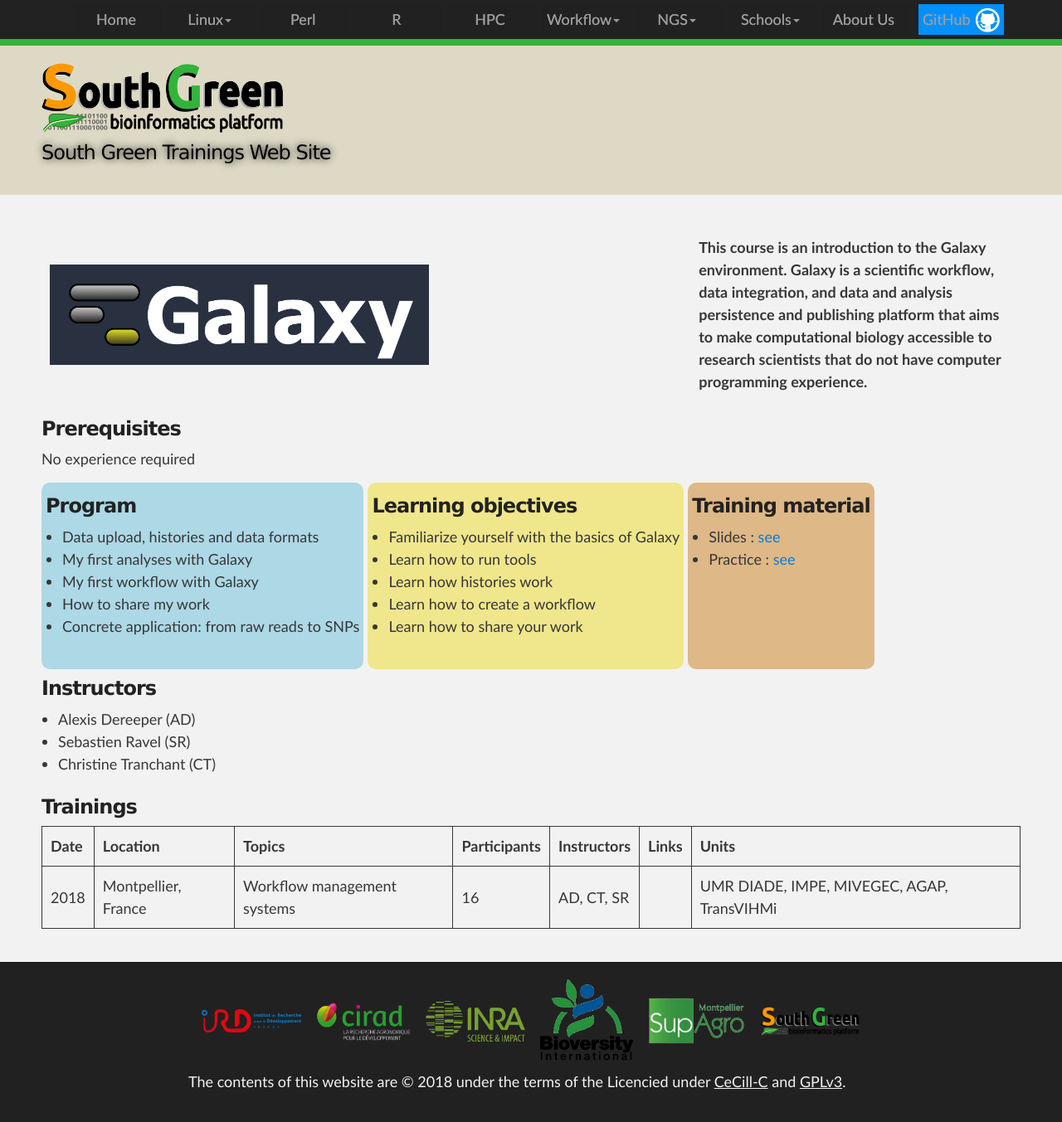
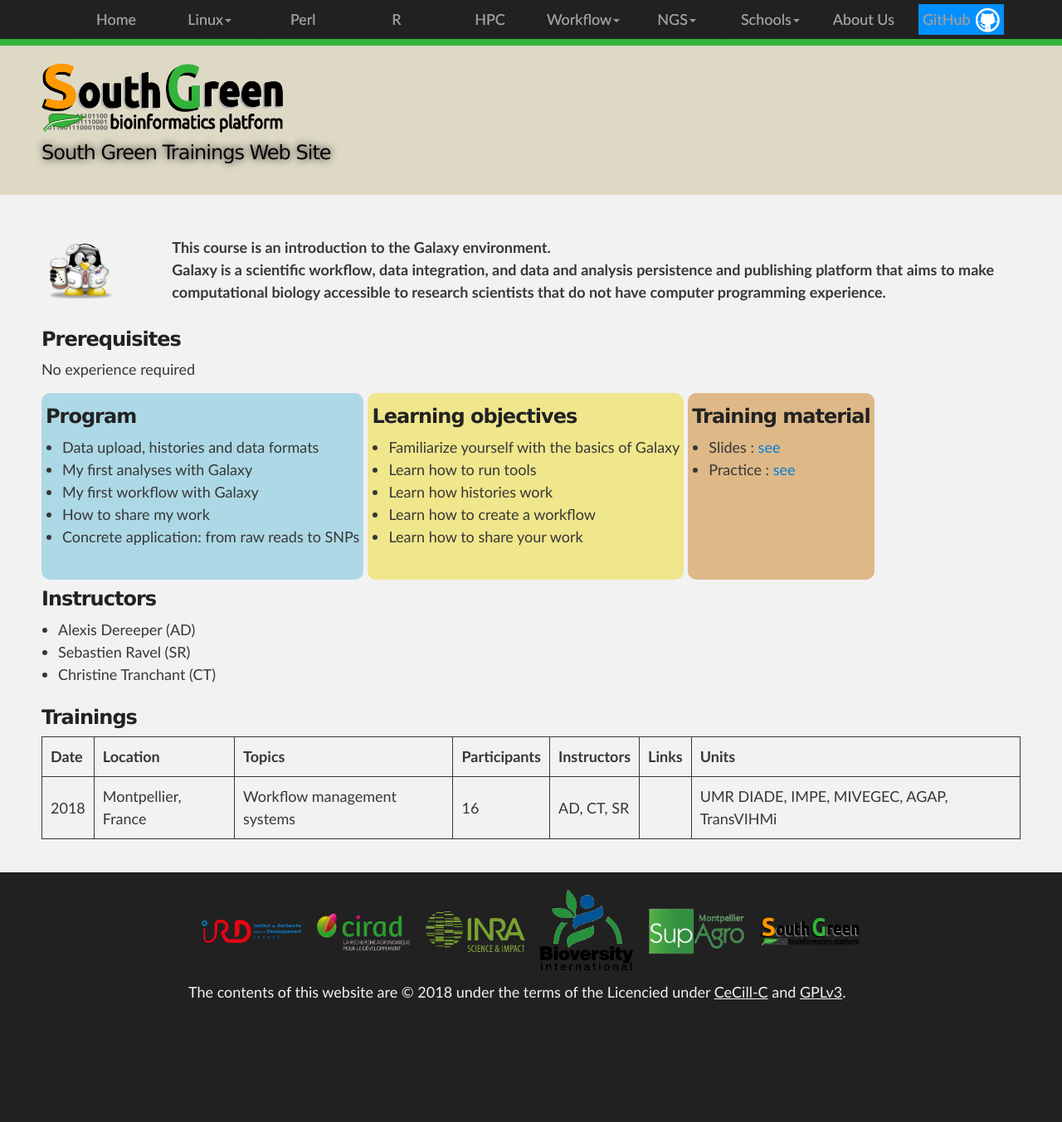
Before and after one commit to SouthGreenPlatform/trainings, a Jekyll site: the page built from _pages/galaxy.md, in a window 1280 px wide. Shown: the whole page at 83% size. Built offline with Jekyll 4.4.1, drawn with Linux system fonts in a browser that asks for light colours; nearby versions of some CDN libraries; after the commit the page ends 1245 px from its top, so only the background shows below that.

Commit message:
Update galaxy.md

```diff
--- a/_pages/galaxy.md
+++ b/_pages/galaxy.md
@@ -7,10 +7,10 @@
 ---
 <table class="table-contact">
 <tr>
-<td><img width="60%" src="{{ site.url }}/images/galaxy.png" alt="" />
+<td><img width="60%" src="{{ site.url }}/images/trainings-linux.png" alt="" />
 </td>
 <td>
-This course is an introduction to the Galaxy environment.
+This course is an introduction to the Galaxy environment. <br/>
 Galaxy is a scientific workflow, data integration, and data and analysis persistence and publishing platform that aims to make computational biology accessible to research scientists that do not have computer programming experience.
 </td>
 </tr>
```
